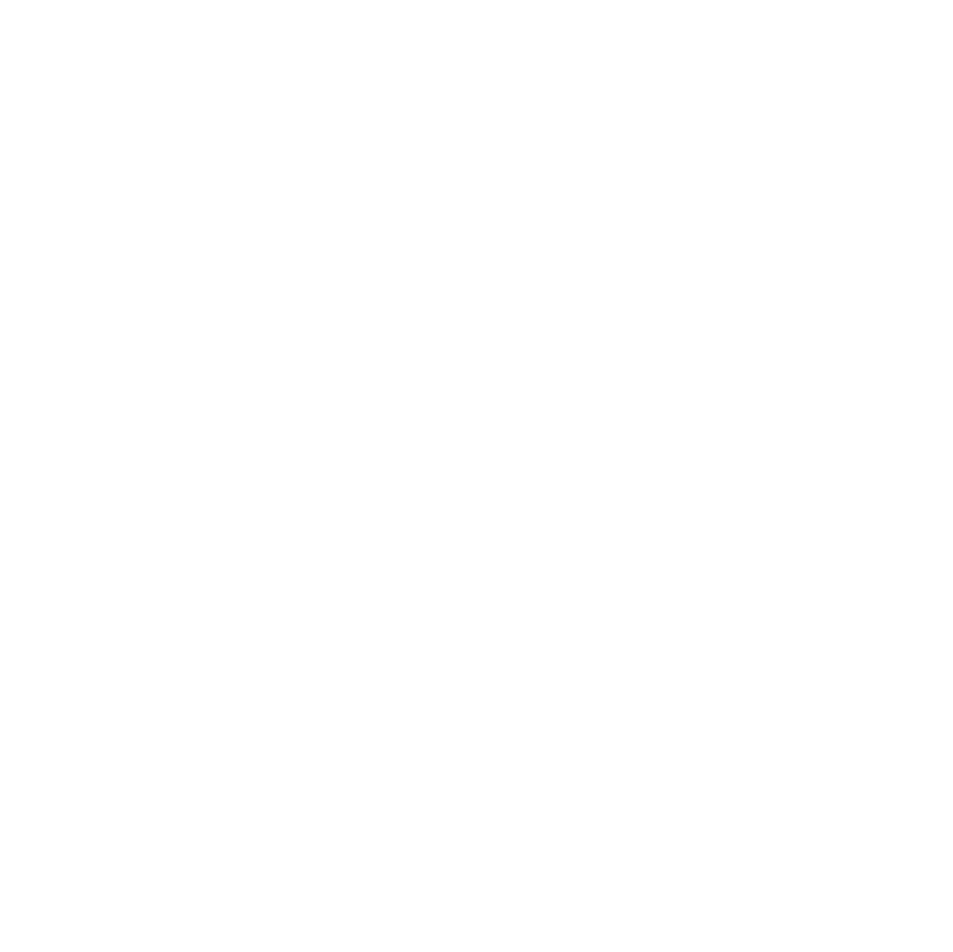
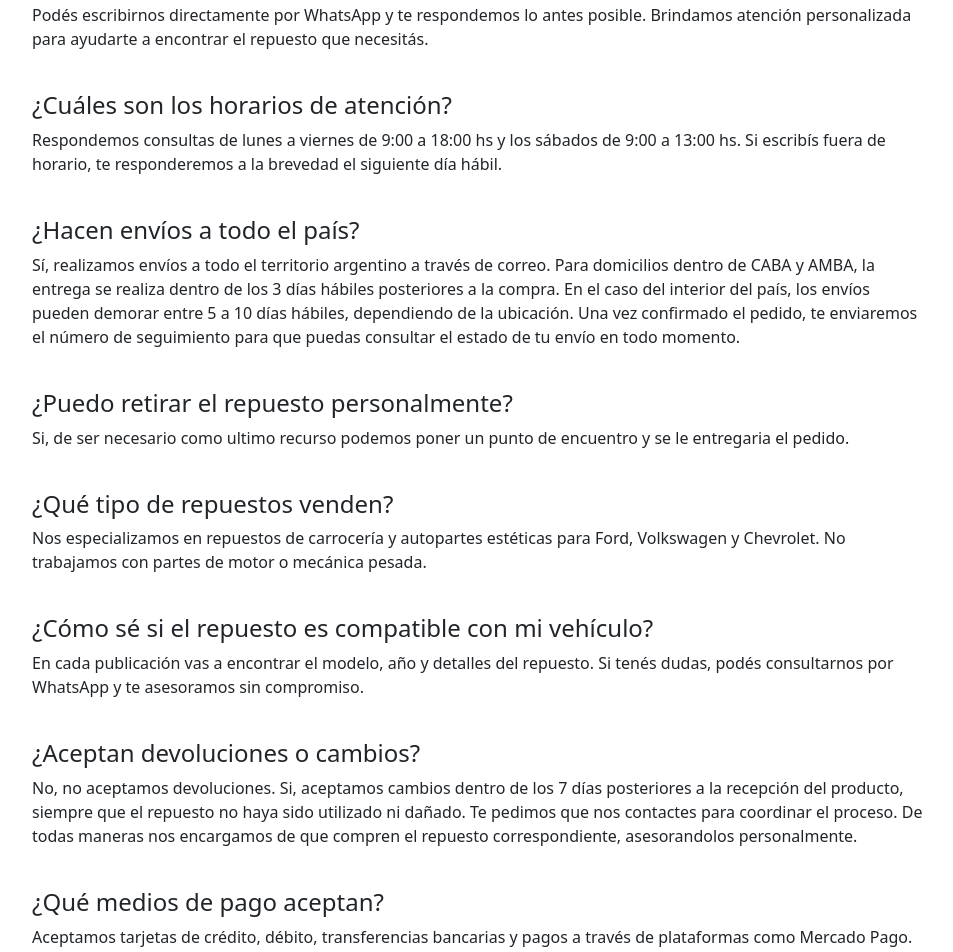
Before and after one commit to matiasealianelli/Catalogo-repuestos, a React (Vite) app: page /preguntasfrecuentes in a window 1280 px wide. Before the commit this address had no page. Shown: the part 360-1312 px from the top of the page, without its empty margins (160-1113 px from the left). Before the commit the page ends 800 px from the top, so only its background shows below. Built offline with nearby package versions, Linux system fonts and the light colour scheme.

Commit message:
Create component Questions

```diff
--- a/src/Router.jsx
+++ b/src/Router.jsx
@@ -3,6 +3,7 @@
 import Catalog from "./pages/catalog/catalog";
 import Autopart from "./pages/product/autopart";
 import About from "./components/layout/about";
+import Questions from "./components/layout/questions";
 
 export const router = createBrowserRouter([
   {
@@ -21,4 +22,8 @@
     path: "/about",
     element: <About />,
   },
+  {
+    path: "/preguntasfrecuentes",
+    element: <Questions />,
+  },
 ]);
--- /dev/null
+++ b/src/components/layout/questions.jsx
@@ -0,0 +1,74 @@
+import CardQuestion from "../ui/components-questions/cardQuestion/cardQuestions";
+import Layout from "./layout";
+import "../../styles/questions.css";
+export default function Questions() {
+  return (
+    <>
+      <Layout>
+        <section id="questions" className="questions">
+          <div className="conteinerQuestions pt-5">
+            <h2>Preguntas frecuentes</h2>
+            <CardQuestion
+              question={
+                "¿Cómo me comunico con Montford si tengo una duda sobre un repuesto?"
+              }
+              response={
+                "Podés escribirnos directamente por WhatsApp y te respondemos lo antes posible. Brindamos atención personalizada para ayudarte a encontrar el repuesto que necesitás."
+              }
+            />
+            <CardQuestion
+              question={"¿Cuáles son los horarios de atención?"}
+              response={
+                "Respondemos consultas de lunes a viernes de 9:00 a 18:00 hs y los sábados de 9:00 a 13:00 hs. Si escribís fuera de horario, te responderemos a la brevedad el siguiente día hábil."
+              }
+            />
+            <CardQuestion
+              question={"¿Hacen envíos a todo el país?"}
+              response={
+                "Sí, realizamos envíos a todo el territorio argentino a través de correo. Para domicilios dentro de CABA y AMBA, la entrega se realiza dentro de los 3 días hábiles posteriores a la compra. En el caso del interior del país, los envíos pueden demorar entre 5 a 10 días hábiles, dependiendo de la ubicación. Una vez confirmado el pedido, te enviaremos el número de seguimiento para que puedas consultar el estado de tu envío en todo momento."
+              }
+            />
+            <CardQuestion
+              question={"¿Puedo retirar el repuesto personalmente?"}
+              response={
+                "Si, de ser necesario como ultimo recurso podemos poner un punto de encuentro y se le entregaria el pedido."
+              }
+            />
+            <CardQuestion
+              question={"¿Qué tipo de repuestos venden?"}
+              response={
+                "Nos especializamos en repuestos de carrocería y autopartes estéticas para Ford, Volkswagen y Chevrolet. No trabajamos con partes de motor o mecánica pesada."
+              }
+            />
+            <CardQuestion
+              question={
+                " ¿Cómo sé si el repuesto es compatible con mi vehículo?"
+              }
+              response={
+                "En cada publicación vas a encontrar el modelo, año y detalles del repuesto. Si tenés dudas, podés consultarnos por WhatsApp y te asesoramos sin compromiso."
+              }
+            />
+            <CardQuestion
+              question={" ¿Aceptan devoluciones o cambios?"}
+              response={
+                "No, no aceptamos devoluciones. Si, aceptamos cambios dentro de los 7 días posteriores a la recepción del producto, siempre que el repuesto no haya sido utilizado ni dañado. Te pedimos que nos contactes para coordinar el proceso. De todas maneras nos encargamos de que compren el repuesto correspondiente, asesorandolos personalmente."
+              }
+            />
+            <CardQuestion
+              question={" ¿Qué medios de pago aceptan?"}
+              response={
+                "Aceptamos tarjetas de crédito, débito, transferencias bancarias y pagos a través de plataformas como Mercado Pago."
+              }
+            />
+            <CardQuestion
+              question={"¿Cómo sé si mi compra fue confirmada?"}
+              response={
+                "Luego de realizar la compra, te contactaremos por WhatsApp para confirmar los detalles y coordinar el envío."
+              }
+            />
+          </div>
+        </section>
+      </Layout>
+    </>
+  );
+}
--- a/src/components/ui/components-footer/navBarFooter/navBarFooter.jsx
+++ b/src/components/ui/components-footer/navBarFooter/navBarFooter.jsx
@@ -16,7 +16,7 @@
         />
         <LinkNav
           className={"linkNav linkNavFooter"}
-          hrefLink={"#"}
+          hrefLink={"/preguntasfrecuentes"}
           valueLink={"Preguntas frecuentes"}
         />
         <LinkNav className={"linkNav linkNavFooter"} hrefLink={"#"} valueLink={"Contacto"} />
--- a/src/components/ui/components-header/navBarHeader/navBarHeader.jsx
+++ b/src/components/ui/components-header/navBarHeader/navBarHeader.jsx
@@ -18,7 +18,7 @@
         />
         <LinkNav
           className={"linkNav"}
-          hrefLink={"#"}
+          hrefLink={"/preguntasfrecuentes"}
           valueLink={"Preguntas frecuentes"}
         />
         <LinkNav className={"linkNav"} hrefLink={"#"} valueLink={"Contacto"} />
--- /dev/null
+++ b/src/components/ui/components-questions/cardQuestion/cardQuestions.jsx
@@ -0,0 +1,12 @@
+import "./cardQuestion.css";
+
+export default function CardQuestion({ question, response }) {
+  return (
+    <>
+      <div className="cardQuestion">
+        <h3 className="subtitleQuestion">{question}</h3>
+        <p className="responseQuestion">{response}</p>
+      </div>
+    </>
+  );
+}
--- /dev/null
+++ b/src/styles/questions.css
@@ -0,0 +1,36 @@
+.questions {
+  display: flex;
+  width: 100%;
+  min-width: 50vh;
+  padding: 2.5rem 0;
+  display: flex;
+  flex-direction: column;
+  align-items: center;
+  justify-content: center;
+  gap: 1.5rem;
+}
+.conteinerQuestions {
+  width: 70%;
+  display: flex;
+  flex-direction: column;
+  gap: 1.5rem;
+}
+.subtitleQuestion{
+  font-size: 1.5rem;
+}
+@media (min-width: 280px) and (max-width: 500px) {
+  .conteinerQuestions{
+    width: 90%;
+  }
+  .subtitleQuestion{
+  font-size: 1.1rem;
+}
+}
+@media (min-width: 500px) and (max-width: 900px) {
+  .conteinerQuestions{
+    width: 90%;
+  }
+    .subtitleQuestion{
+  font-size: 1.1rem;
+}
+}
```
Also changed, not shown: src/components/ui/components-questions/cardQuestion/cardQuestion.css (added).
